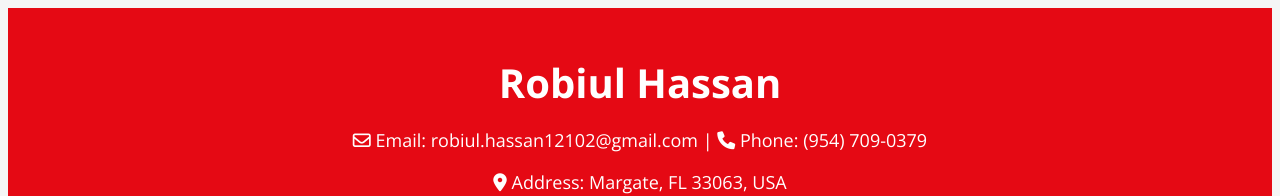
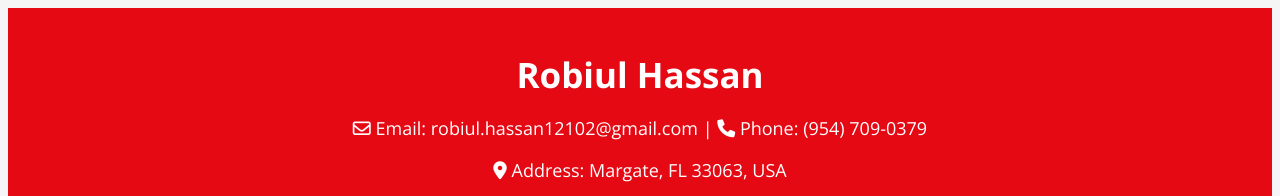
Before and after one commit to mrh-jishan/resume-gpt, a plain HTML site: page index.html in a window 1280 px wide. Shown: the top 196 px of the page. Drawn offline with nearby package versions, Linux system fonts and the light colour scheme.

Commit message:
feat(resume) fix header spacing

```diff
--- a/index.html
+++ b/index.html
@@ -24,8 +24,8 @@
         }
 
         .header h1 {
-            font-size: 40px;
-            margin-bottom: 10px;
+            font-size: 35px;
+            margin-bottom: 5px;
         }
 
         .header p {
```
